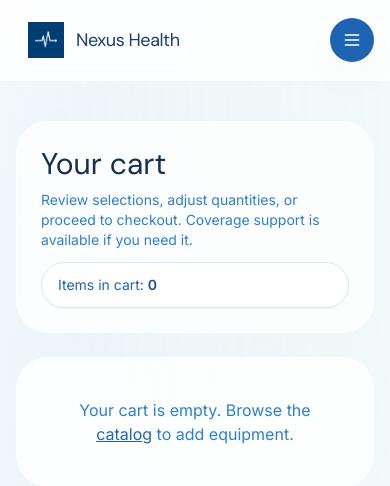
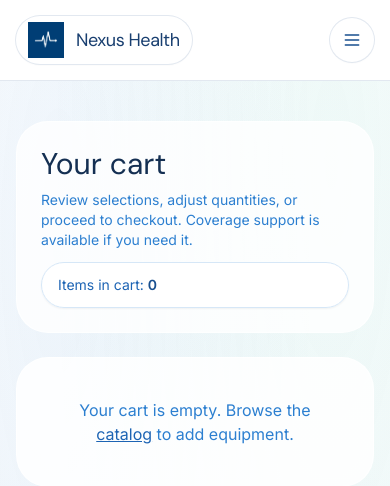
Before and after one commit to lenawsong/global-rounds, a Python web app: template app/templates/cart.html in a window 390 px wide; the page is wider, and only the part inside the window is pictured. Shown: the top 486 px of that part. Run offline with Jinja, Linux system fonts and the light colour scheme; the template is opened without the code that fills it, so the values that code supplies are empty; some libraries are stand-ins or nearby versions.

Commit message:
ui(nav): make mobile drawer panel fully opaque white, dim backdrop, and switch top header row to solid white; update hamburger button to white with brand icon for better contrast

```diff
--- a/app/templates/base.html
+++ b/app/templates/base.html
@@ -108,9 +108,9 @@
 
 <body class="font-body text-slate-900">
   <!-- Header -->
-  <header class="sticky top-0 z-40 border-b bg-white/85 backdrop-blur-lg border-white/40">
+  <header class="sticky top-0 z-40 border-b bg-white border-slate-200">
     <div class="max-w-7xl mx-auto flex items-center justify-between px-4 py-4 md:px-6">
-      <a href="/" class="flex items-center gap-3 rounded-full bg-white/60 px-3 py-1.5 shadow-sm ring-1 ring-white/70 transition hover:shadow-md">
+      <a href="/" class="flex items-center gap-3 rounded-full bg-white px-3 py-1.5 shadow-sm ring-1 ring-slate-200 transition hover:shadow-md">
         <img src="{{ url_for('static', path='logo.png') }}?v=1" alt="Global Rounds logo" class="h-9 w-auto md:h-11">
         <span class="font-heading text-lg tracking-tight text-brand-800 md:text-2xl">Nexus Health</span>
       </a>
@@ -135,7 +135,7 @@
       </nav>
 
       <!-- Mobile menu button -->
-      <button id="nav-toggle" class="flex h-11 w-11 items-center justify-center rounded-full bg-brand-600 text-white shadow-card transition hover:bg-brand-500 lg:hidden" aria-label="Toggle navigation" aria-expanded="false">
+      <button id="nav-toggle" class="flex h-11 w-11 items-center justify-center rounded-full bg-white text-brand-700 ring-1 ring-slate-200 shadow-sm transition hover:bg-slate-50 lg:hidden" aria-label="Toggle navigation" aria-expanded="false">
         <svg id="icon-menu" class="h-5 w-5" viewBox="0 0 24 24" fill="none" stroke="currentColor" stroke-width="1.8">
           <path stroke-linecap="round" stroke-linejoin="round" d="M4 6h16M4 12h16M4 18h16"/>
         </svg>
@@ -147,7 +147,7 @@
 
     <!-- Mobile flyout -->
     <div id="mobile-nav" class="pointer-events-none fixed inset-0 z-40 flex opacity-0 transition-opacity duration-300 lg:hidden">
-      <div class="flex-1 bg-slate-900" aria-hidden="true"></div>
+      <div class="flex-1 bg-slate-900/50" aria-hidden="true"></div>
       <div class="relative w-80 max-w-[82vw] bg-white ring-1 ring-slate-200 shadow-2xl transition-transform duration-300 ease-out translate-x-full" role="dialog" aria-modal="true">
         <div class="flex h-full flex-col gap-6 px-6 py-8">
           <div>
```
